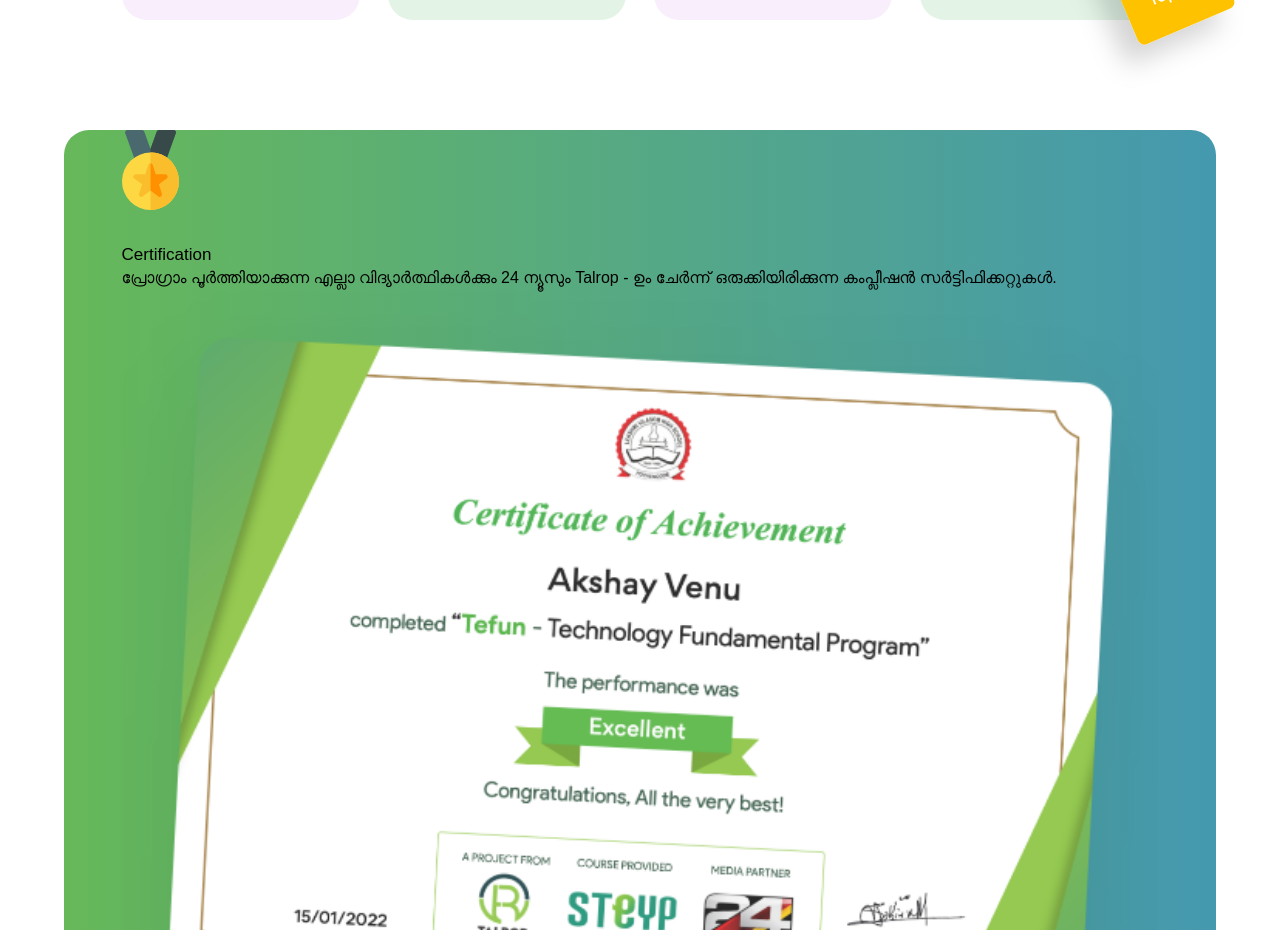
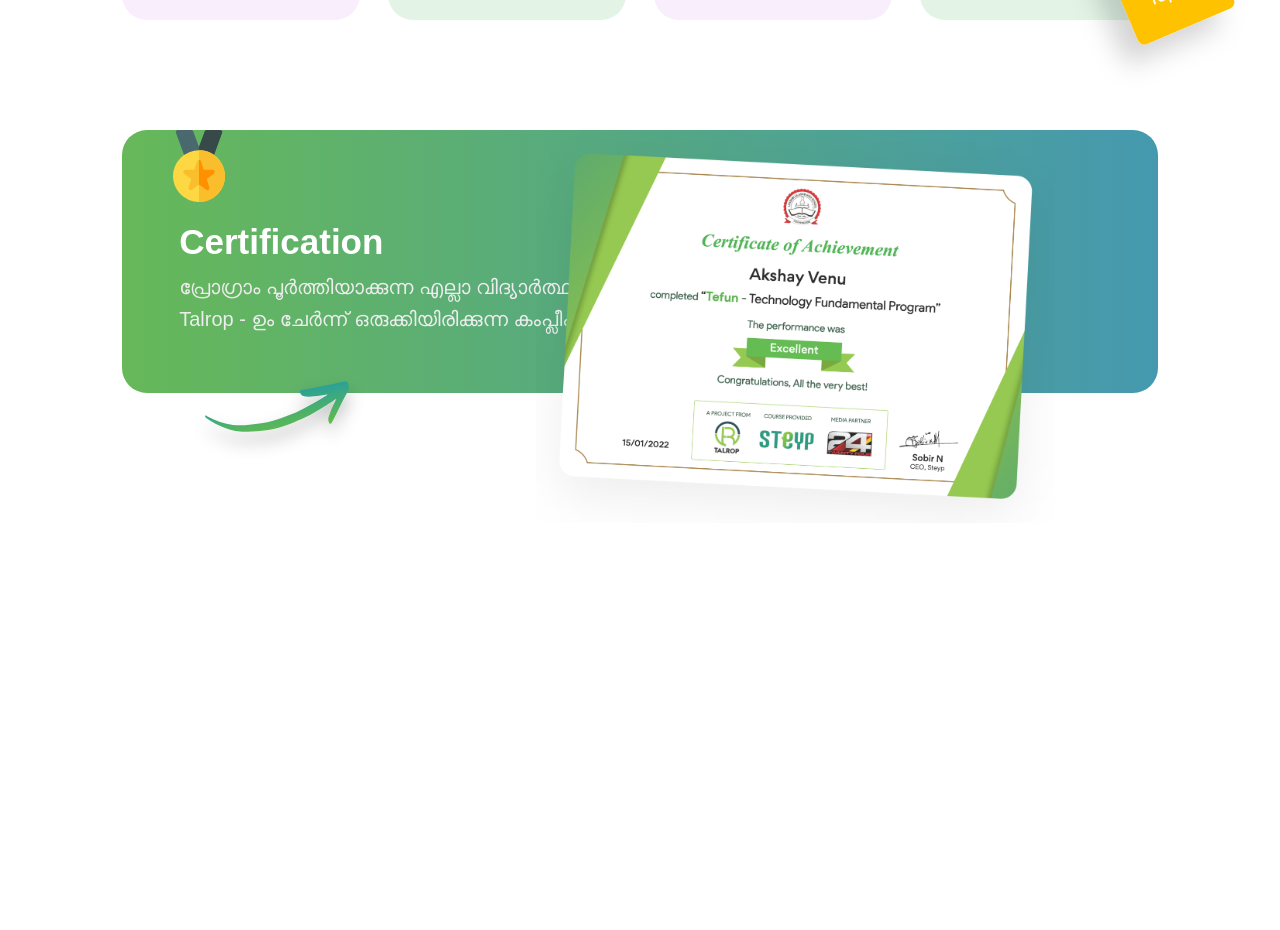
Before and after one commit to swalihmoosa/yiaai, a React (Create React App) app: page / in a window 1280 px wide. Shown: the part 4060-4990 px from the top of the page. After the commit the page ends 4583 px from the top, so only its background shows below. Built offline with nearby package versions, Linux system fonts and the light colour scheme.

Commit message:
Certification | ongoing

```diff
--- a/src/components/screens/landing/Certification.jsx
+++ b/src/components/screens/landing/Certification.jsx
@@ -18,7 +18,7 @@
                         Certification
                     </H4>
                     <P>
-                        പ്രോഗ്രാം പൂർത്തിയാക്കുന്ന എല്ലാ വിദ്യാർത്ഥികൾക്കും 24 ന്യൂസും Talrop - ഉം  ചേർന്ന് ഒരുക്കിയിരിക്കുന്ന കംപ്ലീഷൻ സർട്ടിഫിക്കറ്റുകൾ.
+                        പ്രോഗ്രാം പൂർത്തിയാക്കുന്ന എല്ലാ വിദ്യാർത്ഥികൾക്കും 24 ന്യൂസും <br />Talrop - ഉം  ചേർന്ന് ഒരുക്കിയിരിക്കുന്ന കംപ്ലീഷൻ സർട്ടിഫിക്കറ്റുകൾ.
                     </P>
                     <Certificate>
                         <img src={certificateImage} alt='Certificate' />
@@ -38,10 +38,11 @@
 `
 const Program = styled.div`
     background-image: linear-gradient(to right,#66b859,#4599af);
-    width: 100%;
+    width: 90%;
+    margin: 0 auto;
     border-radius: 25px;
     position: relative;
-    padding: 10% 5% 0;
+    padding: 8% 5% 5%;
 `
 const Medal = styled.div`
     position: absolute;
@@ -49,7 +50,24 @@
     left: 5%;
     width: 5%;
 `
-const H4 = styled.h4``
-const P = styled.p``
-const Certificate = styled.div``
-const Arrow = styled.div``
+const H4 = styled.h4`
+    font-size: 35px;
+    color: #fff;
+    font-weight: 900;
+    margin-bottom: 1%;
+`
+const P = styled.p`
+    font-size: 20px;
+    color: #ededed;
+`
+const Certificate = styled.div`
+    position: absolute;
+    top: 0;
+    width: 50%;
+    right: 10%;
+
+`
+const Arrow = styled.div`
+    position: absolute;
+    width: 20%;
+`
```
